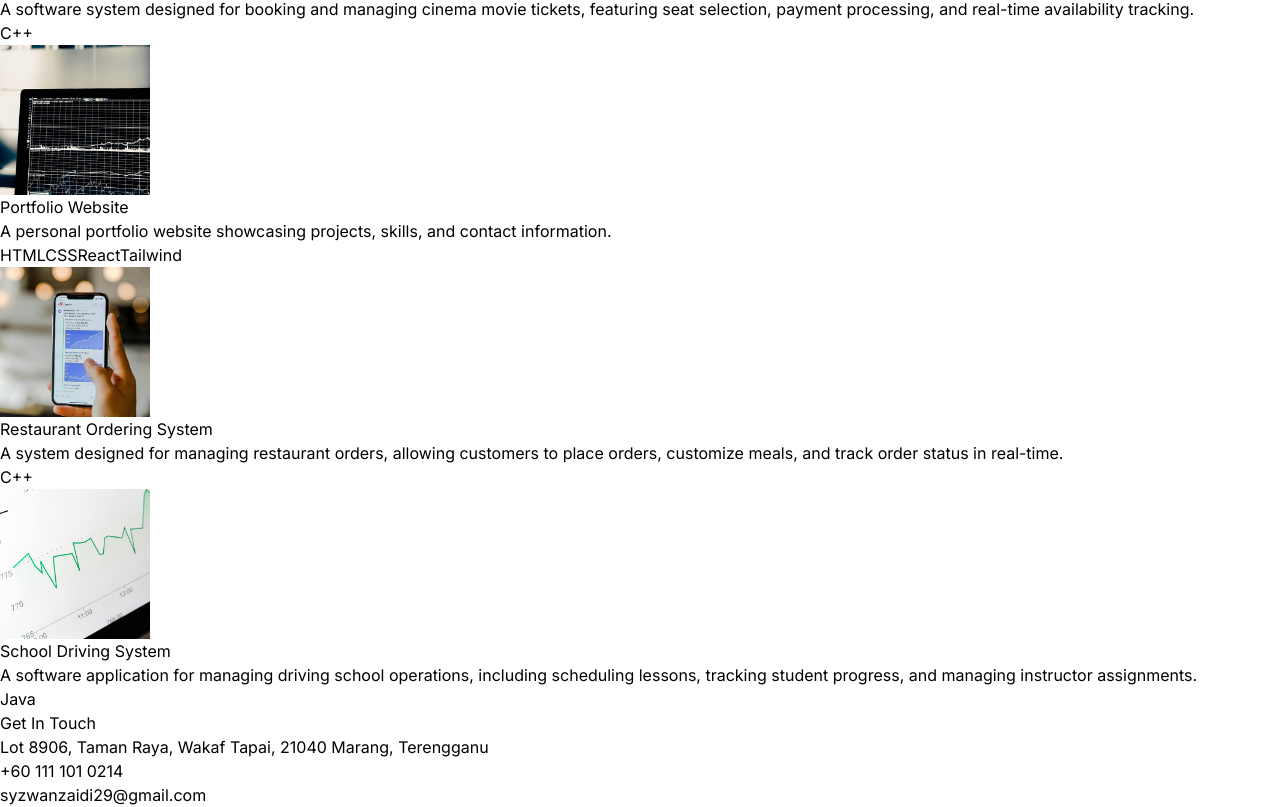
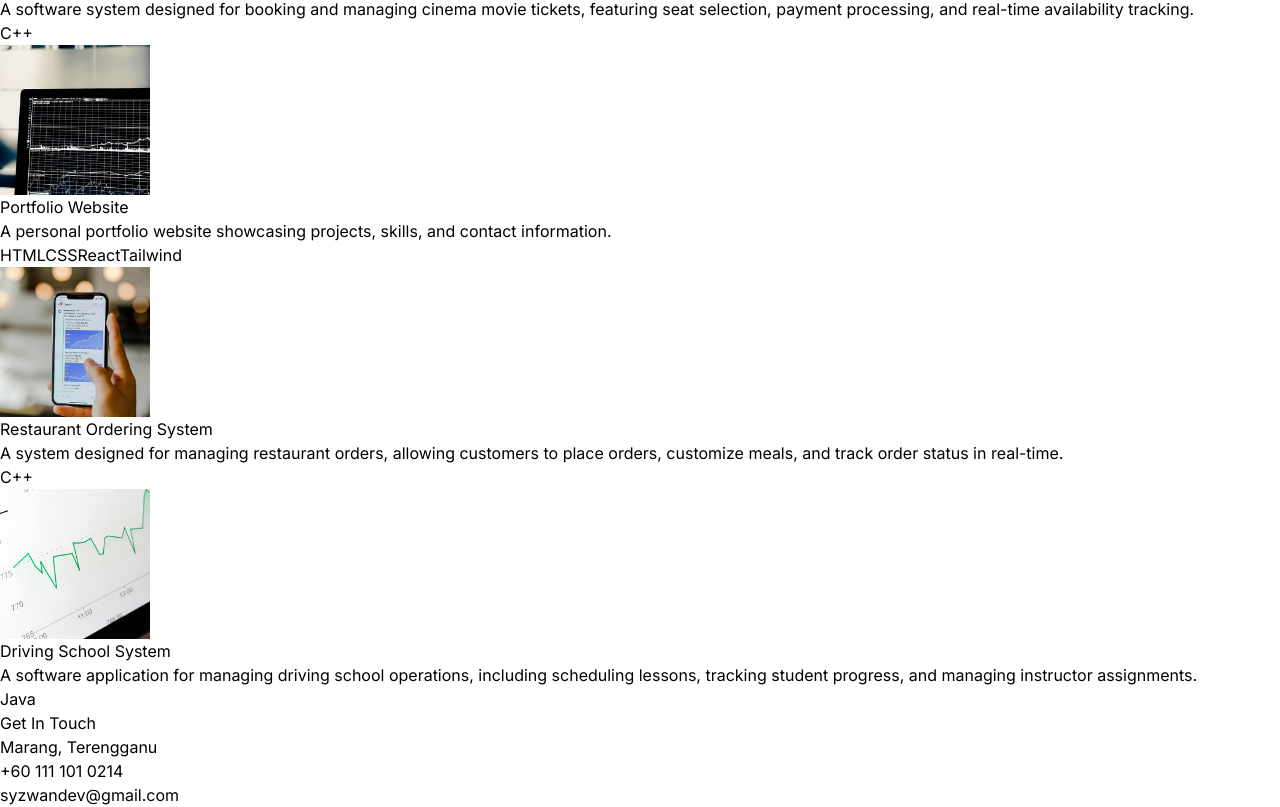
Before and after one commit to syzwanzaidi/react-portfolio, a React (Vite) app: page / in a window 1280 px wide. Shown: the part 2417-3224 px from the top of the page. Built offline with nearby package versions, Linux system fonts and the light colour scheme.

Commit message:
update info

```diff
--- a/src/constants/index.js
+++ b/src/constants/index.js
@@ -52,7 +52,7 @@ export const PROJECTS = [
     "technologies": ["C++"]
   },
   {
-    "title": "School Driving System",
+    "title": "Driving School System",
     "image": project4,
     "description": "A software application for managing driving school operations, including scheduling lessons, tracking student progress, and managing instructor assignments.",
     "technologies": ["Java"]
@@ -61,7 +61,7 @@ export const PROJECTS = [
 ];
 
 export const CONTACT = {
-  address: "Lot 8906, Taman Raya, Wakaf Tapai, 21040 Marang, Terengganu",
+  address: "Marang, Terengganu",
   phoneNo: "+60 111 101 0214 ",
-  email: "syzwanzaidi29@gmail.com",
+  email: "syzwandev@gmail.com",
 };
```
